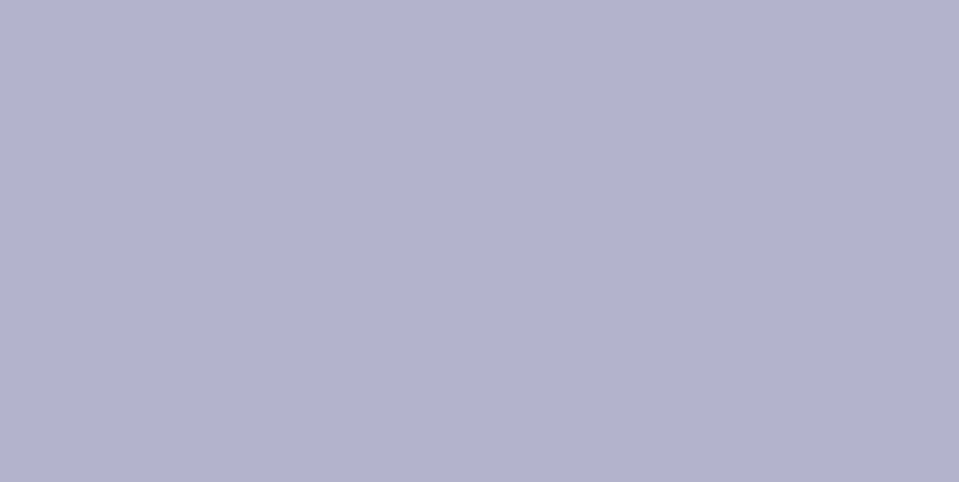
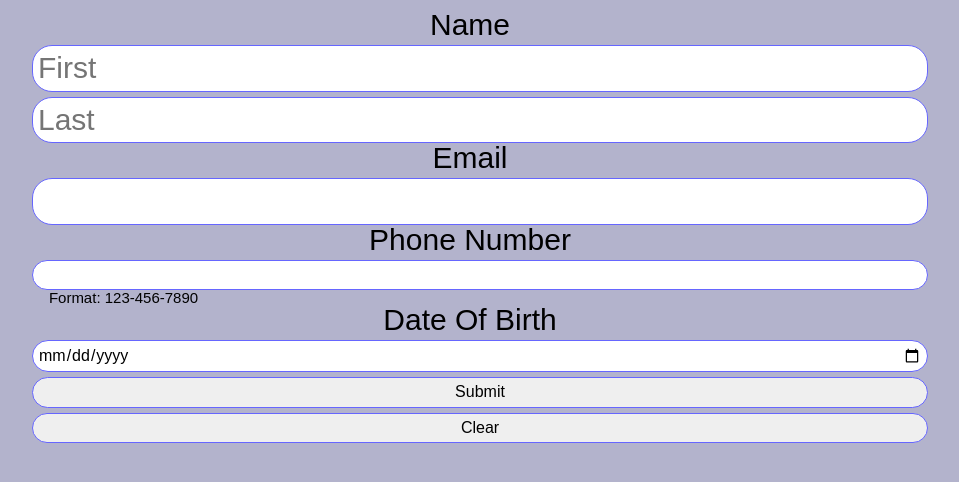
Before and after one commit to Fmutnansky/ITMD362-Lab2, a plain HTML site: page index.html in a window 1280 px wide. Shown: the whole page, without its empty margins (170-1129 px from the left). Drawn offline with Linux system fonts and the light colour scheme.

Commit message:
Update index.html
adding html code. tested in notepad++

```diff
--- a/index.html
+++ b/index.html
@@ -8,6 +8,26 @@
   <link rel="stylesheet" media="screen" href="css/screen.css" />
 </head>
 <body>
+  <form method="get" action="#null" autocomplete="on">
+    <div id="container">
+      <label for="name">Name</label>
+      <input type="text" name="fname" id="fname" class="fontsize" placeholder="First" autocomplete="fname">
+      <input type="text" name="lname" id="lname" class="fontsize" placeholder="Last" autocomplete="lname">
 
+      <label for="email">Email</label>
+      <input type="email" name="email" id="email" class="fontsize">
+
+      <label for="phone">Phone Number</label>
+      <input type="tel" id="phone" name="phone" pattern="[0-9]{3}-[0-9]{3}-[0-9]{4}">
+
+	  <info for="format">Format: 123-456-7890</info>
+
+      <label for="birthday">Date Of Birth</label>
+      <input type="date" id="birthday" name="birthday">
+      <div id="submit"> </div>
+      <input type="submit" value="Submit">
+      <input type="reset" value="Clear">
+    </div>
+  </form>
 </body>
 </html>
```
